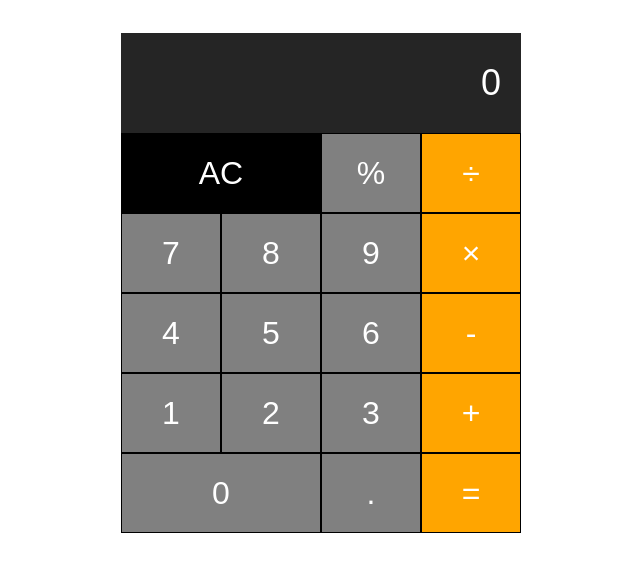
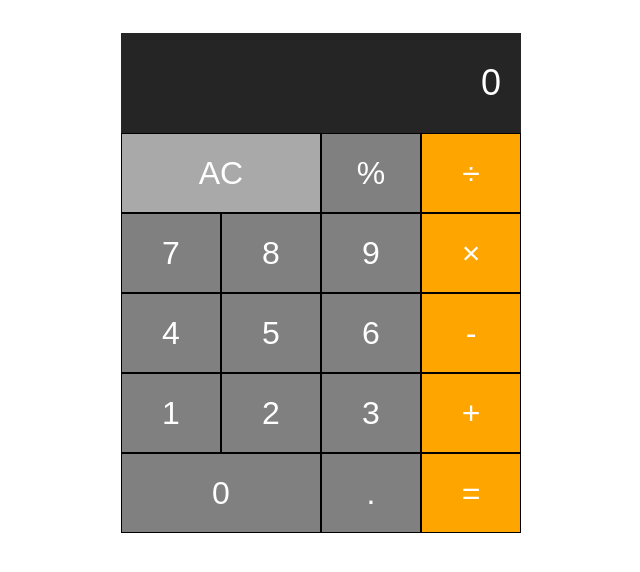
Before and after one commit to Mardhani2N/Proyek-JS-simpleCalculator, a plain HTML site: page index.html in a window 1280 px wide. In both pictures the pointer is over the button "AC". Shown: the whole page, without its empty margins (319-959 px from the left). Drawn offline with Linux system fonts and the light colour scheme.

Commit message:
Update style.css

```diff
--- a/assets/css/style.css
+++ b/assets/css/style.css
@@ -43,14 +43,10 @@ button {
     background-color: orange;
 }
 
-.button:hover {
+button:hover {
     background-color: darkgray;
 }
 
 .operator:hover, .equal-sign:hover {
     background-color: darkorange;
 }
-
-.number:hover, .decimal:hover, .all-clear:hover, .percentage:hover {
-    background-color: black;
-}
```
